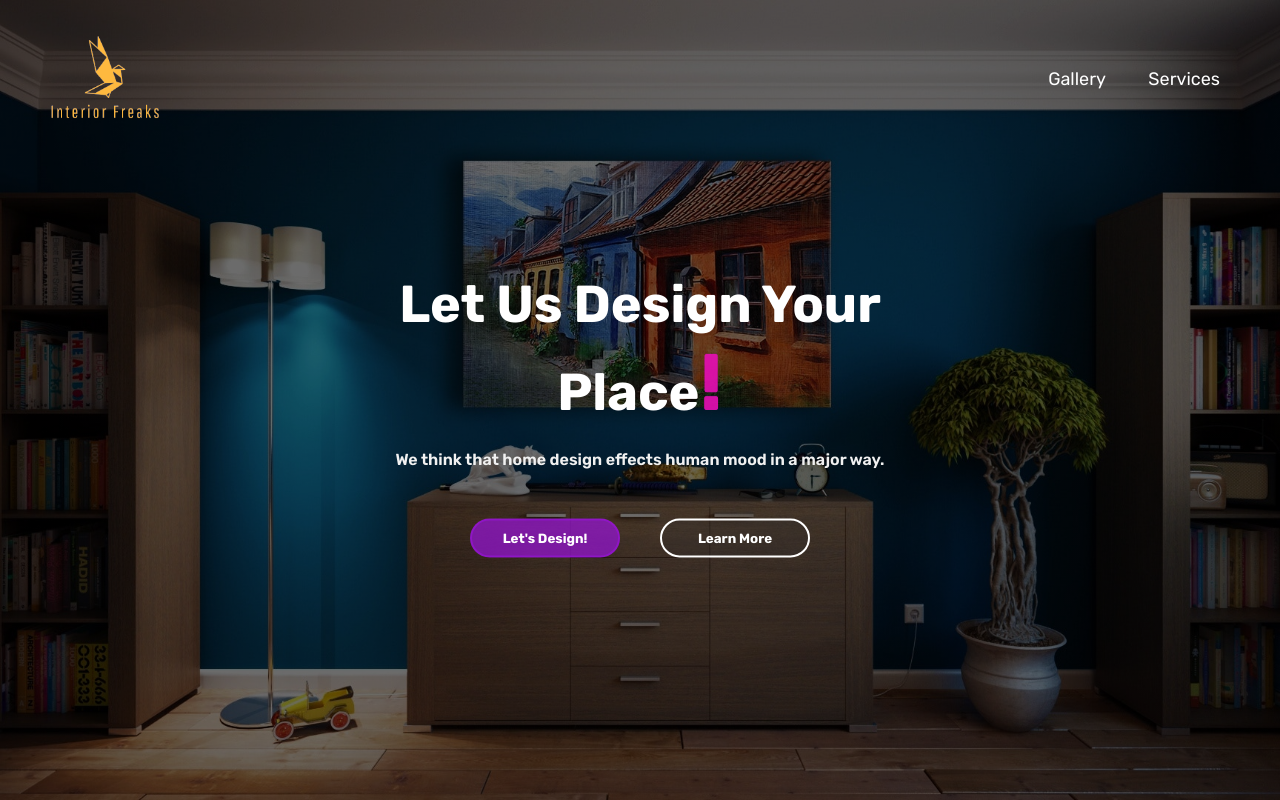
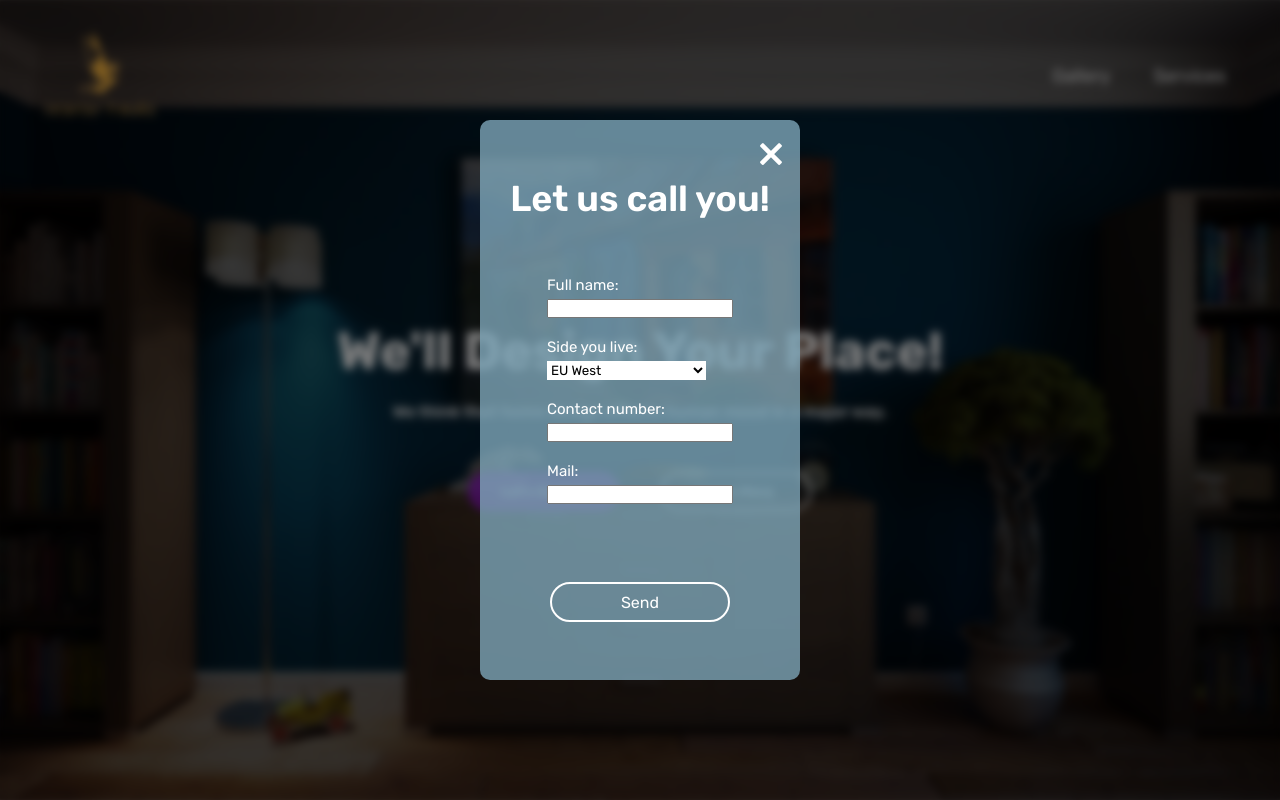
Before and after one commit to Solemensis/Interior-Freaks, a plain HTML site: page index.html in a window 1280 px wide. Both pictures are taken after a click on the button "Let's Design!". Shown: the top 800 px of the page. Drawn offline with Linux system fonts and the light colour scheme.

Commit message:
some functionality

```diff
--- a/index.html
+++ b/index.html
@@ -21,18 +21,18 @@
   </head>
 
   <body>
-    <section>
-      <div class="overlay-banner"></div>
+    <section class="main-screen">
       <div class="banner">
         <nav class="navbar container">
           <img src="photos/logo.png" class="logo" />
           <ul>
-            <li><a href="#">Gallery</a></li>
+            <li><a href="index.html#gallery">Gallery</a></li>
+
             <li><a href="#">Services</a></li>
           </ul>
         </nav>
         <div class="content container">
-          <h1>Let Us Design Your Place<span class="surprise">!</span></h1>
+          <h1>We'll Design Your Place<span class="surprise">!</span></h1>
           <p>We think that home design effects human mood in a major way.</p>
 
           <button class="button1" type="button">Let's Design!</button
@@ -124,7 +124,7 @@
         </div>
       </div>
       <img class="click" src="photos/click.png" />
-      <div class="testi-grid-right">
+      <div class="testi-grid-right" id="gallery">
         <img class="show-modal" src="gallery/1.jpg" />
         <img class="show-modal" src="gallery/2.jpg" /><img
           class="show-modal"
@@ -143,6 +143,26 @@
         <img class="show-modal" src="gallery/12.jpg" />
       </div>
       <div class="overlay hidden"></div>
+      <div class="overlay2"></div>
+      <div class="form-modal">
+        <button class="close-modal">&times;</button>
+        <h2>Let us call you!</h2>
+        <form class="form">
+          <label for="fname">Full name:</label><br />
+          <input type="text" id="fname" name="fname" /><br />
+          <label for="lname">Side you live:</label><br />
+          <select class="dropdown">
+            <option value="West">EU West</option>
+            <option value="East">EU East</option>
+          </select>
+          <br />
+          <label for="fname">Contact number:</label><br />
+          <input type="text" id="fname" name="fname" /><br />
+          <label for="fname">Mail:</label><br />
+          <input type="text" id="fname" name="fname" /><br />
+        </form>
+        <button class="formSendButton">Send</button>
+      </div>
       <div class="modal hidden">
         <button class="close-modal">&times;</button>
 
--- a/script.js
+++ b/script.js
@@ -3,6 +3,7 @@
 // variable setup for the easier manipulation of html dom
 const modal = document.querySelector(".modal");
 const overlay = document.querySelector(".overlay");
+const overlay2 = document.querySelector(".overlay2");
 const btnCloseModal = document.querySelector(".close-modal");
 const btnsOpenModal = document.querySelectorAll(".show-modal");
 
@@ -16,12 +17,39 @@ for (let i = 0; i < btnsOpenModal.length; i++) {
 }
 
 // this has put in a function box for the sake of dry principle
-const closeModal = function () {
+const closeModals = function () {
   modal.classList.add("hidden");
   overlay.classList.add("hidden");
+
+  formModal.style.opacity = "0";
+  overlay2.style.opacity = "0";
+  overlay2.style.zIndex = "-1";
+  formModal.style.zIndex = "-1";
+  formModal.style.transition = "0.5s";
+
+  document.querySelector(".main-screen").style.filter = "blur(0)";
+  document.querySelector(".main-screen").style.transform = "scale(1)";
+  document.querySelector(".main-screen").style.transition = "0.5s";
 };
 
 // close modal with "dry" functions
-btnCloseModal.addEventListener("click", closeModal);
-overlay.addEventListener("click", closeModal);
-modal.addEventListener("click", closeModal);
+btnCloseModal.addEventListener("click", closeModals);
+overlay.addEventListener("click", closeModals);
+overlay2.addEventListener("click", closeModals);
+modal.addEventListener("click", closeModals);
+
+// *****************
+
+let button1 = document.querySelector(".button1");
+let formModal = document.querySelector(".form-modal");
+
+button1.addEventListener("click", function () {
+  formModal.style.opacity = "1";
+  overlay2.style.opacity = "1";
+  overlay2.style.zIndex = "500";
+
+  formModal.style.zIndex = "999999999999999";
+  formModal.style.transition = "1s";
+  document.querySelector(".main-screen").style.filter = "blur(3px)";
+  document.querySelector(".main-screen").style.transform = "scale(1.010)";
+});
--- a/style.css
+++ b/style.css
@@ -6,6 +6,7 @@
 }
 html {
   font-size: 62.5%;
+  overflow-x: hidden;
 }
 
 .banner {
@@ -62,10 +63,123 @@ html {
   left: 0;
 }
 
-.surprise {
+/* .surprise {
   color: #e610b1e5;
   font-size: 8rem;
   animation: 2s Blaze infinite alternate linear;
+} */
+
+.main-screen {
+  transition: 1s;
+}
+.form-modal {
+  position: fixed !important;
+  top: 50%;
+  left: 50%;
+  transform: translate(-50%, -50%);
+  background-color: rgba(130, 171, 191, 0.774);
+  height: 70vh;
+  width: 25vw;
+  border-radius: 1rem;
+
+  z-index: -1;
+  opacity: 0;
+  transition: 1s;
+  /* display: flex;
+  justify-content: space-around;
+  align-items: center; */
+  display: grid;
+  grid-template-rows: 1fr 1fr 1fr;
+  justify-items: center;
+  align-items: center;
+}
+.form-modal h2 {
+  color: white;
+}
+.formSendButton {
+  width: 18rem;
+  height: 4rem;
+  font-size: 1.6rem;
+  background-color: transparent;
+  border: rgb(255, 255, 255) 2px solid;
+  color: white;
+  border-radius: 129381293px;
+  transition: 0.2s;
+}
+
+.formSendButton:hover {
+  background-color: rgb(167, 70, 200);
+  border: rgb(167, 70, 200) 2px solid;
+  cursor: pointer;
+}
+.dropdown {
+  width: 15.9rem;
+  height: 1.9rem;
+  background-color: white;
+  border: white;
+}
+label {
+  color: white;
+}
+.form input {
+  margin-top: 0.5rem;
+}
+.form select {
+  margin-bottom: 2rem;
+  margin-top: 0.5rem;
+}
+.form {
+  font-size: 1.5rem;
+  /* position: absolute;
+  left: 50%;
+  top: 50%;
+  transform: translate(-50%, -50%); */
+}
+
+.form input[type="text"] {
+  margin-bottom: 2rem;
+}
+.modal {
+  position: fixed;
+  top: 50%;
+  left: 30%;
+  transform: translate(-50%, -50%);
+
+  z-index: 9999999999;
+}
+
+@keyframes swing {
+  0% {
+    transform: rotate(-20deg);
+  }
+  100% {
+    transform: rotate(20deg);
+  }
+}
+
+.overlay2 {
+  position: fixed;
+  top: 0;
+  left: 0;
+  width: 100%;
+  height: 100%;
+  background-color: rgba(0, 0, 0, 0.5);
+  backdrop-filter: blur(3px);
+  z-index: -1;
+  opacity: 0;
+  transition: 0.5s;
+}
+
+.overlay {
+  position: fixed;
+  top: 0;
+  left: 0;
+  width: 100%;
+  height: 100%;
+  background-color: rgba(0, 0, 0, 0.6);
+  backdrop-filter: blur(3px);
+
+  z-index: 400;
 }
 
 @keyframes Blaze {
@@ -91,6 +205,11 @@ h1 {
   margin-top: 3rem;
   cursor: default;
   margin-bottom: 2rem;
+  z-index: -19238213;
+}
+
+.blur {
+  filter: blur(15px);
 }
 
 .content p {
@@ -100,7 +219,8 @@ h1 {
   color: rgb(241, 241, 241);
 }
 
-.content button {
+.button1,
+.button2 {
   margin-top: 5rem;
   width: 15rem;
   padding: 1rem;
@@ -113,7 +233,8 @@ h1 {
   transition: 0.1s;
 }
 
-.content button:hover {
+.button1:hover,
+.button2:hover {
   border: 2px solid #546d58;
   background: #546d58;
   transition: 0.1s;
@@ -122,12 +243,18 @@ h1 {
 .button1 {
   background: #9716d3b9 !important;
   border: 2px solid #9716d3b9 !important;
+  margin-right: 2rem;
 }
 .button1:hover {
   background: #6f03a1b9 !important;
 
   transition: 0.2s !important;
 }
+
+.button2 {
+  margin-left: 2rem;
+}
+
 .divdiv {
   margin-bottom: 5%;
 }
@@ -137,6 +264,16 @@ h1 {
   text-align: center;
 }
 
+.close-modal {
+  position: absolute;
+  top: 0.2rem;
+  right: 1.5rem;
+  font-size: 5rem;
+  color: rgb(255, 255, 255);
+  cursor: pointer;
+  border: none;
+  background: none;
+}
 h2 {
   font-size: 3.6rem;
   font-weight: 600;
@@ -192,13 +329,6 @@ h2 {
 .container {
   margin: 0 auto;
   max-width: 120rem;
-}
-
-.button1 {
-  margin-right: 2rem;
-}
-.button2 {
-  margin-left: 2rem;
 }
 
 .testi-grid-right img {
@@ -279,29 +409,9 @@ h2 {
 .hidden {
   display: none !important;
 }
-
-.overlay {
-  position: fixed;
-  top: 0;
-  left: 0;
-  width: 100%;
-  height: 100%;
-  background-color: rgba(0, 0, 0, 0.6);
-  backdrop-filter: blur(3px);
-  z-index: 9999999998;
+.show-modal {
+  z-index: 1000;
 }
-
-.close-modal {
-  position: absolute;
-  top: 1.2rem;
-  right: 2rem;
-  font-size: 5rem;
-  color: rgb(0, 0, 0);
-  cursor: pointer;
-  border: none;
-  background: none;
-}
-
 .left-arrow {
   position: absolute;
   top: 50%;
@@ -324,14 +434,6 @@ h2 {
   border: none;
   background: none;
 }
-.modal {
-  position: fixed;
-  top: 50%;
-  left: 50%;
-  transform: translate(-50%, -50%);
-
-  z-index: 9999999999;
-}
 
 .shown-modal {
   box-shadow: 0 0 25px 20px rgba(0, 0, 0, 0.205);
```
